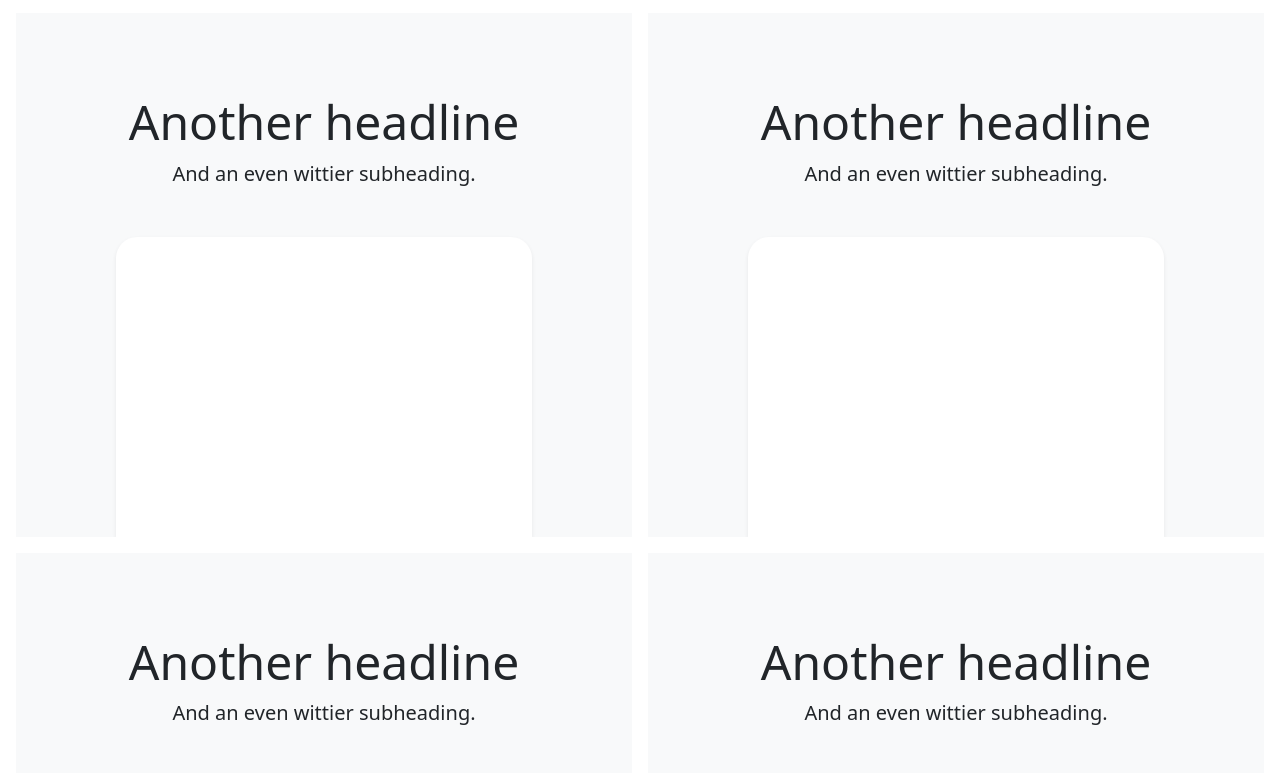
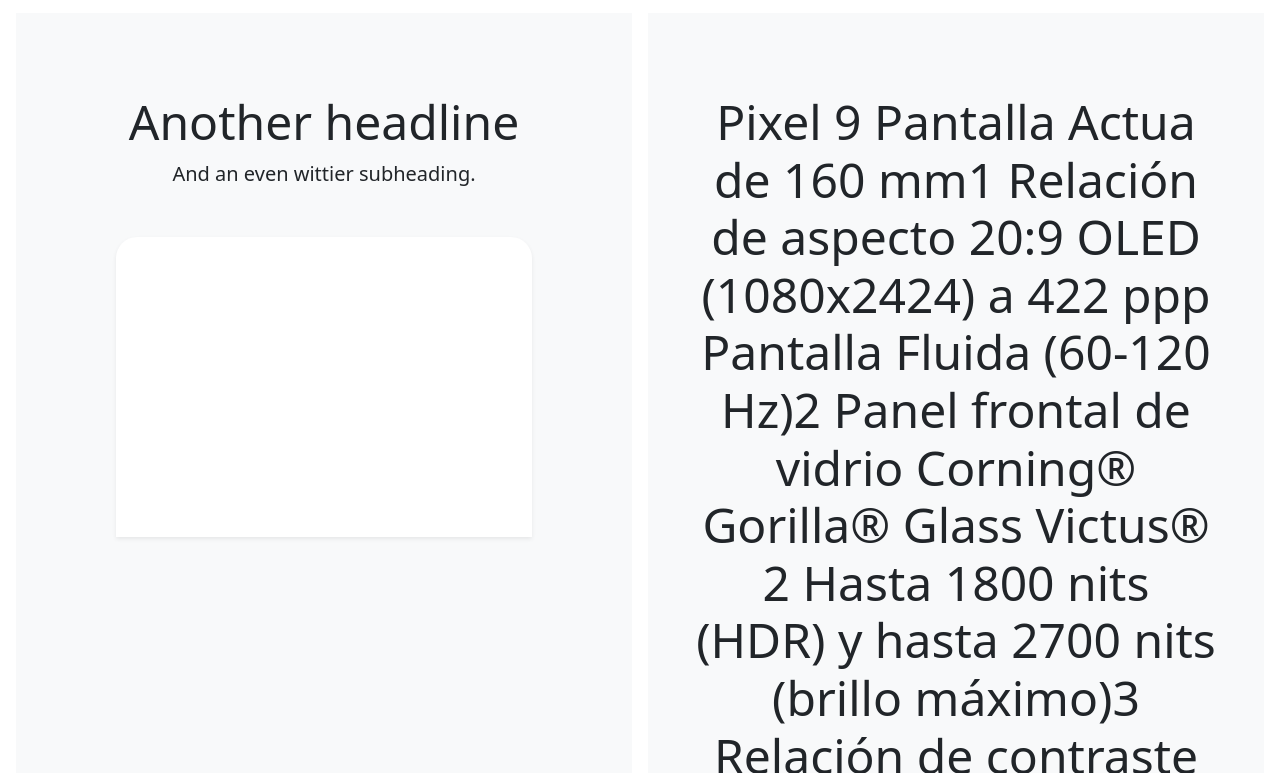
Before and after one commit to ElJDragon/Trabajo_Manejo, a plain HTML site: page index.html in a window 1280 px wide. Shown: the part 1722-2495 px from the top of the page. Drawn offline with nearby package versions, Linux system fonts and the light colour scheme; a script that the page names is missing.

Commit message:
Se agrego informacion del Google Pixel 9'#

```diff
--- a/index.html
+++ b/index.html
@@ -277,7 +277,25 @@
     </div>
     <div class="bg-body-tertiary me-md-3 pt-3 px-3 pt-md-5 px-md-5 text-center overflow-hidden">
       <div class="my-3 py-3">
-        <h2 class="display-5">Another headline</h2>
+        <h2 class="display-5">Pixel 9
+
+          Pantalla Actua de 160 mm1
+
+          Relación de aspecto 20:9
+
+          OLED (1080x2424) a 422 ppp
+
+          Pantalla Fluida (60-120 Hz)2
+
+          Panel frontal de vidrio Corning® Gorilla® Glass Victus® 2
+
+          Hasta 1800 nits (HDR) y hasta 2700 nits (brillo máximo)3
+
+          Relación de contraste de >2.000.000:1
+
+          Compatibilidad con HDR
+
+          Profundidad de 24 bits: 16 millones de colores</h2>
         <p class="lead">And an even wittier subheading.</p>
       </div>
       <div class="bg-body shadow-sm mx-auto" style="width: 80%; height: 300px; border-radius: 21px 21px 0 0;"></div>
```
